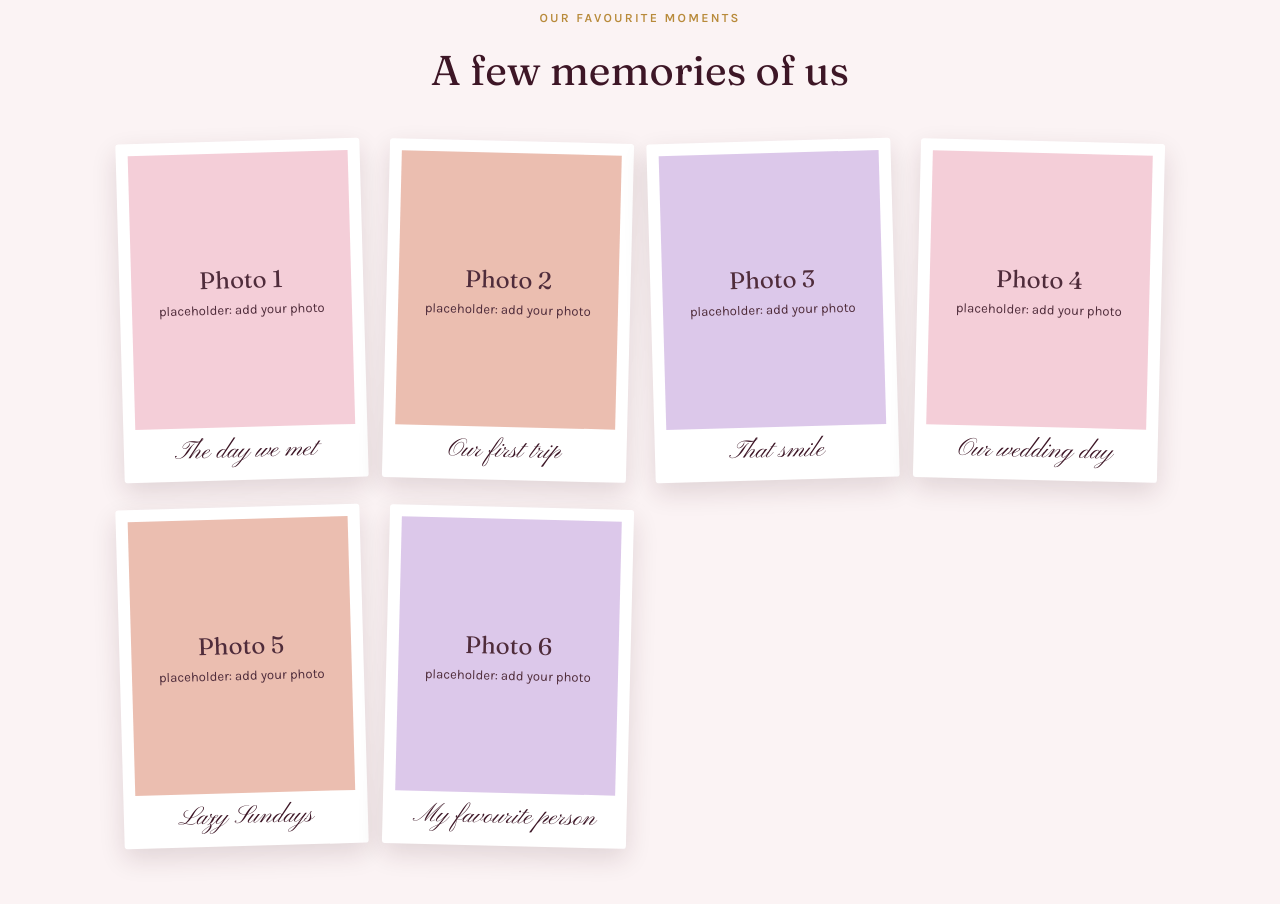
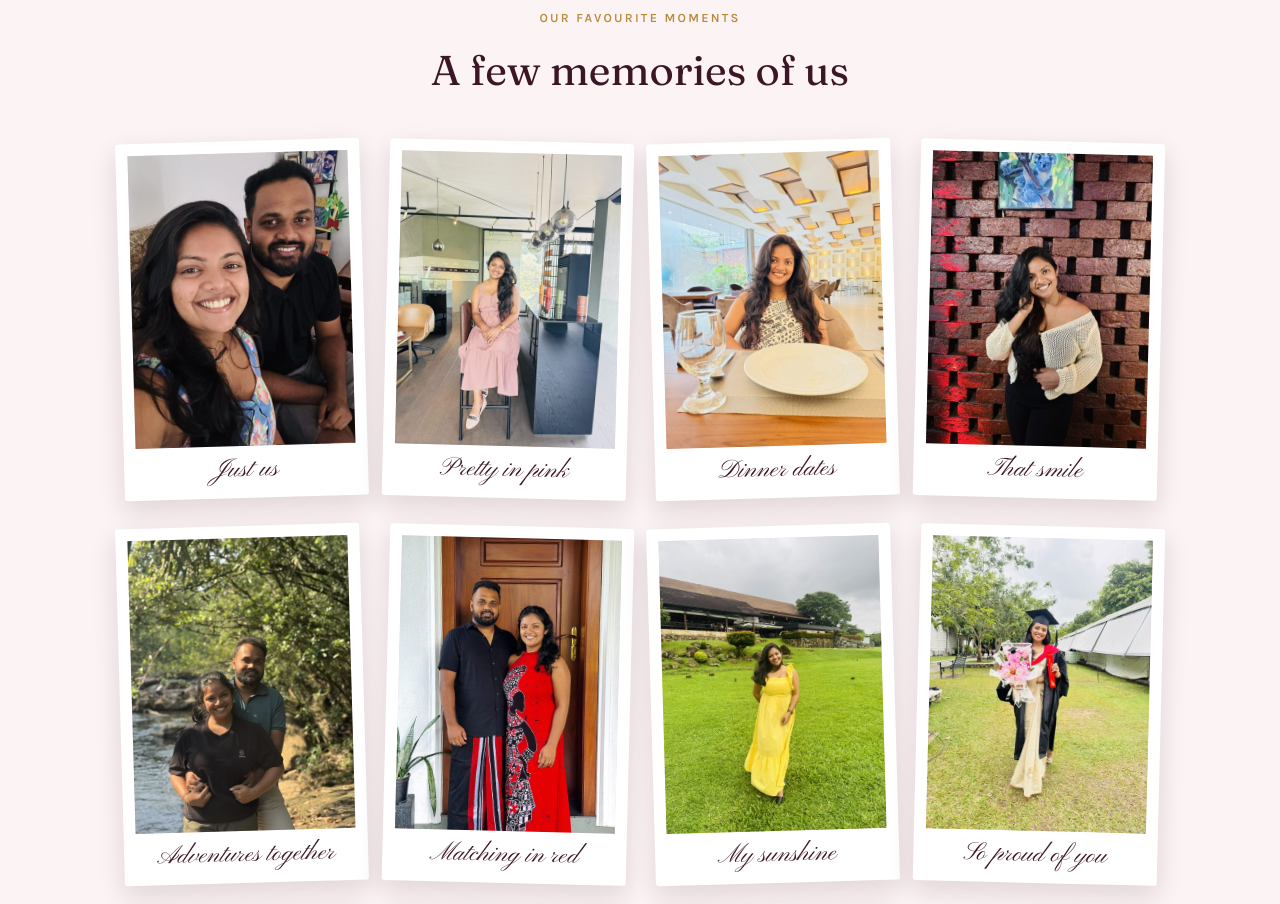
Before and after one commit to Dilmith98/birthday-site-vercel, a plain HTML site: page index.html in a window 1280 px wide. Shown: the part 880-1784 px from the top of the page. Drawn offline with Linux system fonts and the light colour scheme.

Commit message:
Add her photos to the gallery
Co-Authored-By: Claude Opus 5.5 <noreply@anthropic.com>
Claude-Session: https://claude.ai/code/session_0117dtbYVSsGHYCpK417pykB

```diff
--- a/index.html
+++ b/index.html
@@ -69,7 +69,7 @@ section{padding-block:56px}
 .tile:nth-child(odd){transform:rotate(-1.6deg)}
 .tile:nth-child(even){transform:rotate(1.4deg)}
 .tile:hover{transform:rotate(0) translateY(-4px)}
-.photo{aspect-ratio:4/5;max-width:100%;width:100%;object-fit:cover;display:block;background:var(--ph1)}
+.photo{aspect-ratio:3/4;object-position:50% 25%;max-width:100%;width:100%;object-fit:cover;display:block;background:var(--ph1)}
 .ph{display:grid;place-items:center;text-align:center;color:var(--ink);font-size:.82rem;opacity:.9;padding:12px}
 .ph b{display:block;font-family:var(--f-display);font-size:1.5rem;font-weight:400}
 .tile:nth-child(3n+2) .ph{background:var(--ph2)}
@@ -197,12 +197,17 @@ const SITE = {
   ],
   // Put photo files in the "photos" folder and list them here. Leave src "" to show a placeholder.
   photos: [
-    { src: "", caption: "The day we met" },
-    { src: "", caption: "Our first trip" },
-    { src: "", caption: "That smile" },
-    { src: "", caption: "Our wedding day" },
-    { src: "", caption: "Lazy Sundays" },
-    { src: "", caption: "My favourite person" }
+    { src: "photos/01.jpg", caption: "Just us" },
+    { src: "photos/02.jpg", caption: "Pretty in pink" },
+    { src: "photos/03.jpg", caption: "Dinner dates" },
+    { src: "photos/04.jpg", caption: "That smile" },
+    { src: "photos/05.jpg", caption: "Adventures together" },
+    { src: "photos/06.jpg", caption: "Matching in red" },
+    { src: "photos/07.jpg", caption: "My sunshine" },
+    { src: "photos/08.jpg", caption: "So proud of you" },
+    { src: "photos/09.jpg", caption: "Side by side" },
+    { src: "photos/10.jpg", caption: "Our wedding day" },
+    { src: "photos/11.jpg", caption: "My beautiful bride" }
   ]
 };
 /* ============================================================== */
```
Also changed, not shown: photos/01.jpg (added), photos/02.jpg (added), photos/03.jpg (added), photos/04.jpg (added), photos/05.jpg (added), photos/06.jpg (added), photos/07.jpg (added), photos/08.jpg (added), photos/09.jpg (added), photos/10.jpg (added), photos/11.jpg (added).
